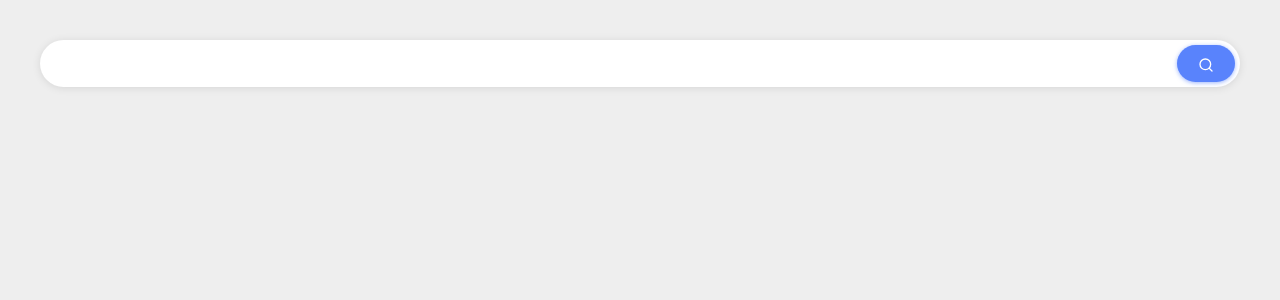
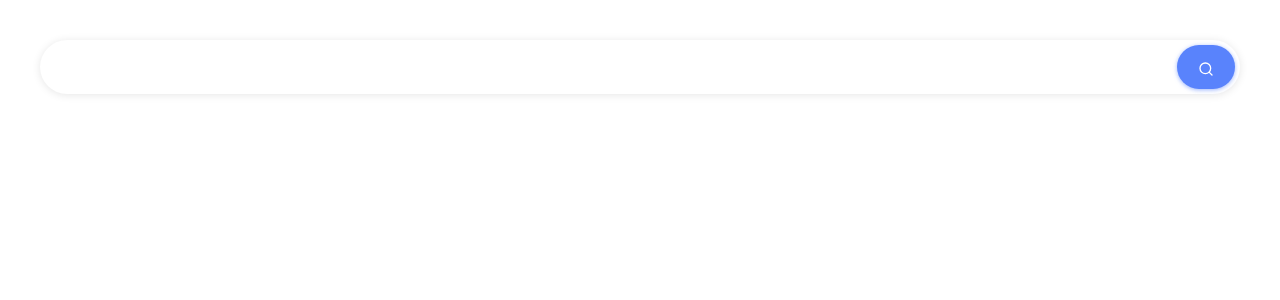
Before and after one commit to Si-gongan/sigongan-public-demo, a React (Create React App) app: page / in a window 1280 px wide. Shown: the top 300 px of the page. Built offline with nearby package versions, Linux system fonts and the light colour scheme; the HTML template or start-up script is replaced by a standard one.

Commit message:
design: background color

```diff
--- a/src/components/SearchBar/SearchBar.styles.tsx
+++ b/src/components/SearchBar/SearchBar.styles.tsx
@@ -11,7 +11,6 @@ export const inputContainer = css`
   background: #fff;
   border: 1px solid transparent;
   border-radius: 32px;
-  font-size: 20px;
   box-shadow: 0 1px 8px rgba(0, 0, 0, 0.1);
 
   & input {
@@ -24,6 +23,8 @@ export const input = css`
   background: transparent;
   border: 1px solid transparent;
   outline: none;
+  font-size: 18px;
+  font-weight: 600;
 `;
 
 export const searchButton = css`
--- a/src/index.css
+++ b/src/index.css
@@ -29,7 +29,7 @@ a {
 }
 
 body {
-  background: #eee;
+  background: #fff;
   margin: 0;
   -webkit-font-smoothing: antialiased;
   -moz-osx-font-smoothing: grayscale;
```
